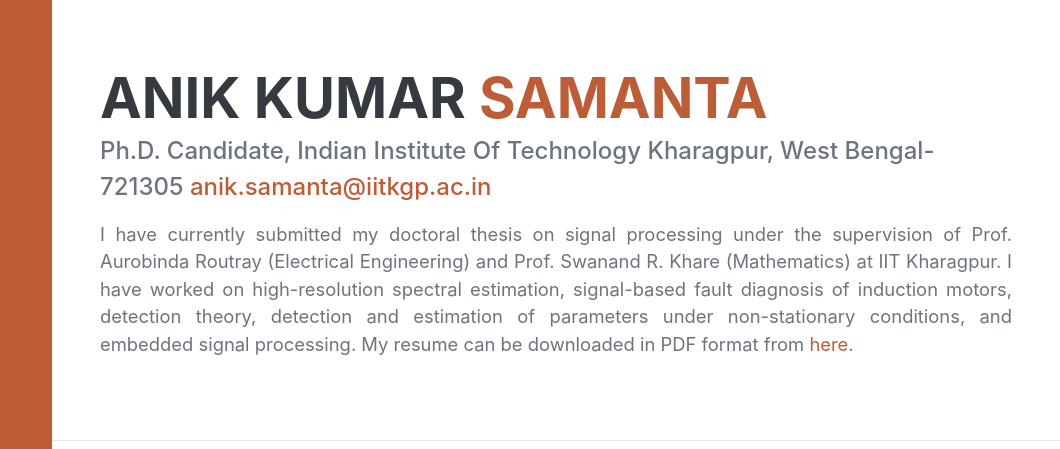
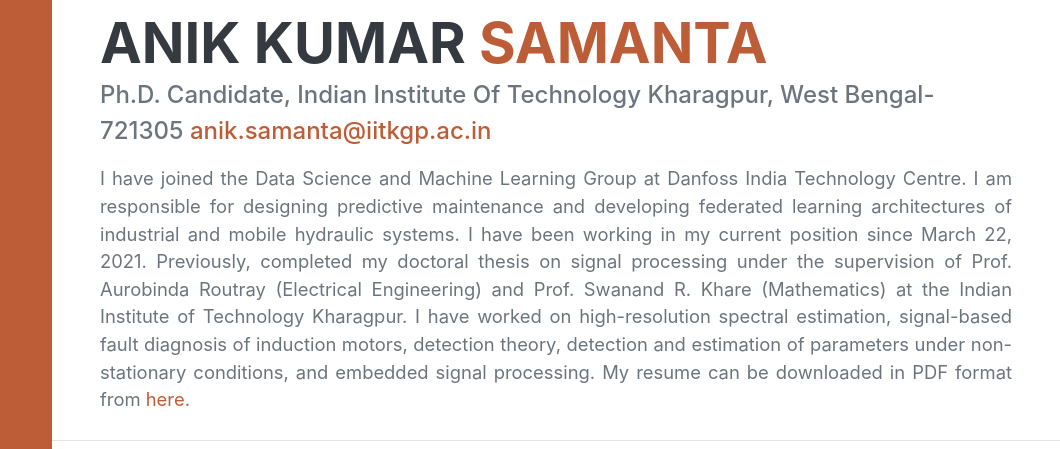
Before and after one commit to eceanik/eceanik.github.io, a plain HTML site: page index.html in a window 1280 px wide. Shown: the top 449 px of the page, 220-1280 px from the left. Drawn offline with nearby package versions, Linux system fonts and the light colour scheme; a web font is replaced by a local one.

Commit message:
Update index.html

```diff
--- a/index.html
+++ b/index.html
@@ -61,7 +61,7 @@
                         Ph.D. Candidate, Indian Institute of Technology Kharagpur, West Bengal- 721305
                         <a href="mailto:anik.samanta@iitkgp.ac.in">anik.samanta@iitkgp.ac.in</a>
                     </div>
-                    <p class="lead mb-3" style="text-align:justify">I have currently submitted my doctoral thesis on signal processing under the supervision of Prof. Aurobinda Routray (Electrical Engineering) and Prof. Swanand R. Khare (Mathematics) at IIT Kharagpur. I have worked on high-resolution spectral estimation, signal-based fault diagnosis of induction motors, detection theory, detection and estimation of parameters under non-stationary conditions, and embedded signal processing. My resume can be downloaded in PDF format from <a href="assets\doc\Anik Kumar Samanta_CV.pdf">here.</a></p>
+                    <p class="lead mb-3" style="text-align:justify"> I have joined the Data Science and Machine Learning Group at Danfoss India Technology Centre. I am responsible for designing predictive maintenance and developing federated learning architectures of industrial and mobile hydraulic systems. I have been working in my current position since March 22, 2021. Previously, completed my doctoral thesis on signal processing under the supervision of Prof. Aurobinda Routray (Electrical Engineering) and Prof. Swanand R. Khare (Mathematics) at the Indian Institute of Technology Kharagpur. I have worked on high-resolution spectral estimation, signal-based fault diagnosis of induction motors, detection theory, detection and estimation of parameters under non-stationary conditions, and embedded signal processing. My resume can be downloaded in PDF format from <a href="assets\doc\Anik Kumar Samanta_CV.pdf">here.</a></p>
 					<!--Currently looking for postdoc opportunities broadly in the area of computational imaging and spectrogram applications.-->
                 </div>
 
```
